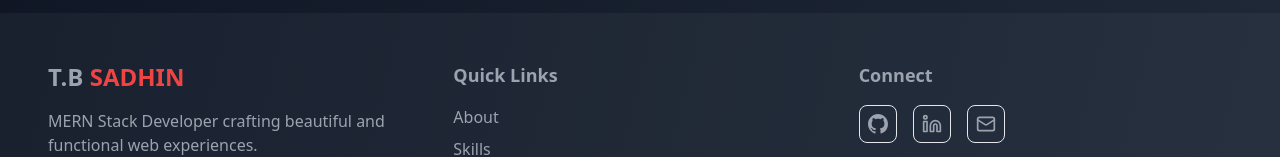
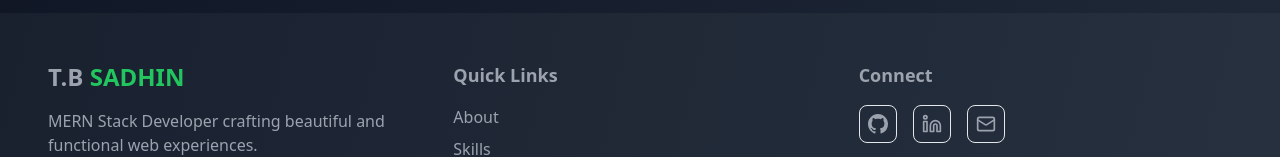
Before and after one commit to sadhin28/sadhin.dev.com, a React (Vite) app: page / in a window 1280 px wide. Shown: the part 4818-4975 px from the top of the page. Built offline with nearby package versions, Linux system fonts and the light colour scheme.

Commit message:
add footer color

```diff
--- a/src/components/Footer.jsx
+++ b/src/components/Footer.jsx
@@ -18,7 +18,7 @@ const Footer = () => {
                             onClick={scrollToTop}
                             className="text-2xl font-bold gradient-text hover:scale-105 transition-transform"
                         >
-                            <h1>T.B <span className="text-red-500">SADHIN</span></h1>
+                            <h1>T.B <span className="text-green-500">SADHIN</span></h1>
                         </button>
                         <p className="text-muted-foreground">
                             MERN Stack Developer crafting beautiful and functional web experiences.
```
